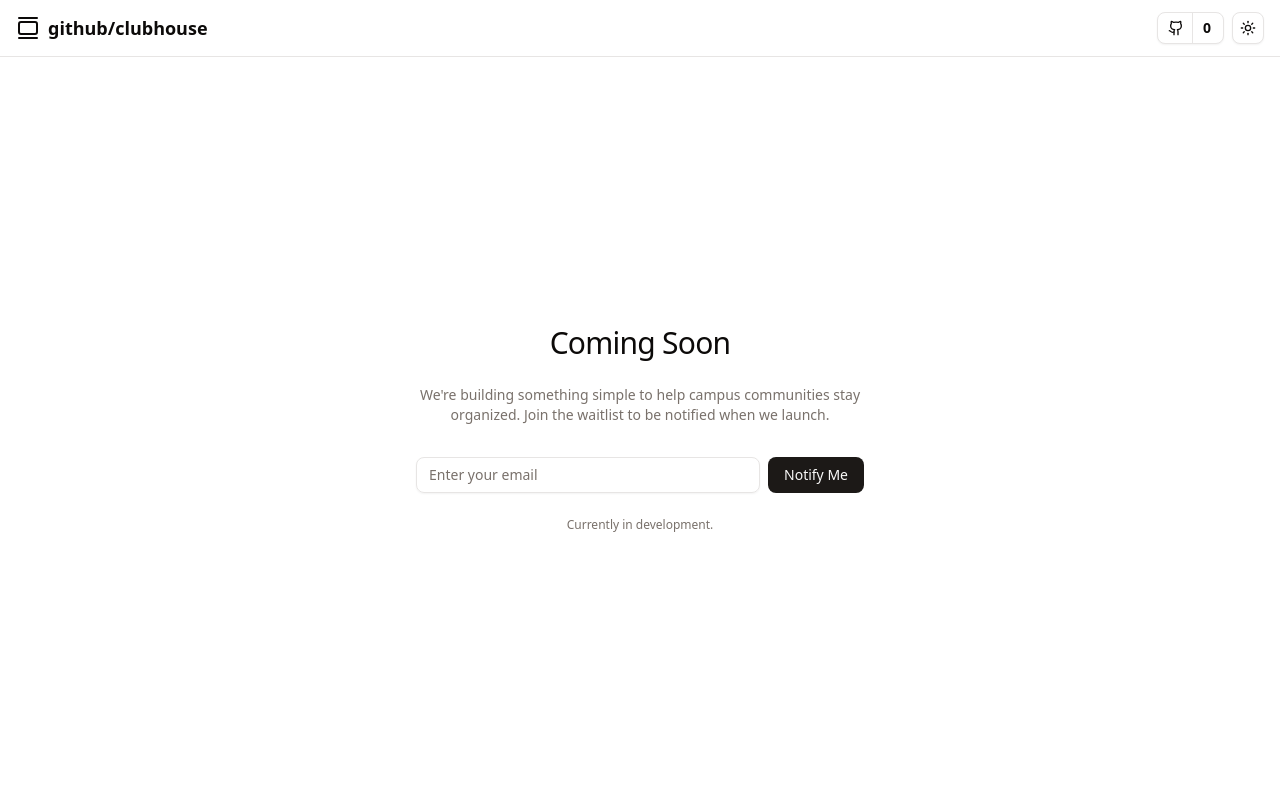
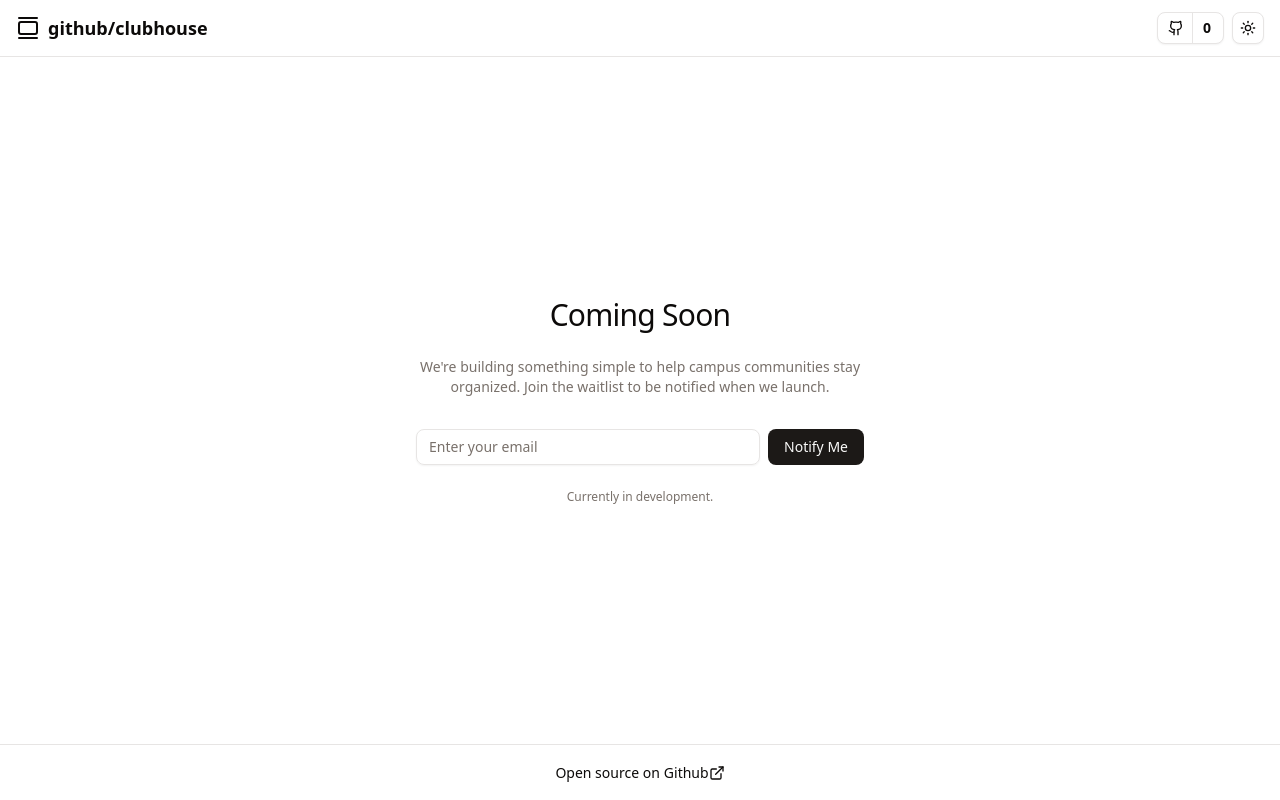
Before and after one commit to lokithor476/clubhouse, a Next.js app: page / in a window 1280 px wide. Built offline with nearby package versions, Linux system fonts and the light colour scheme.

Commit message:
chore: add site-footer component

```diff
--- a/src/app/layout.tsx
+++ b/src/app/layout.tsx
@@ -1,3 +1,4 @@
+import { SiteFooter } from "@/components/site-footer";
 import { SiteHeader } from "@/components/site-header";
 import { ThemeProvider } from "@/components/theme-providers";
 import { cn } from "@/lib/utils";
@@ -19,6 +20,7 @@ export default function RootLayout({
         >
           <SiteHeader />
           <main className="flex flex-1 flex-col">{children}</main>
+          <SiteFooter />
         </ThemeProvider>
       </body>
     </html>
--- /dev/null
+++ b/src/components/site-footer.tsx
@@ -0,0 +1,19 @@
+import { ExternalLink } from "lucide-react";
+import Link from "next/link";
+
+export function SiteFooter() {
+  return (
+    <footer className="flex h-14 items-center justify-center border-t bg-background">
+      <span className="inline-flex items-center space-x-1 text-foreground text-sm">
+        <p>Open source on</p>
+        <Link
+          className="inline-flex cursor-pointer items-center hover:underline"
+          href="/"
+        >
+          <p>Github</p>
+          <ExternalLink className="size-4" />
+        </Link>
+      </span>
+    </footer>
+  );
+}
```
